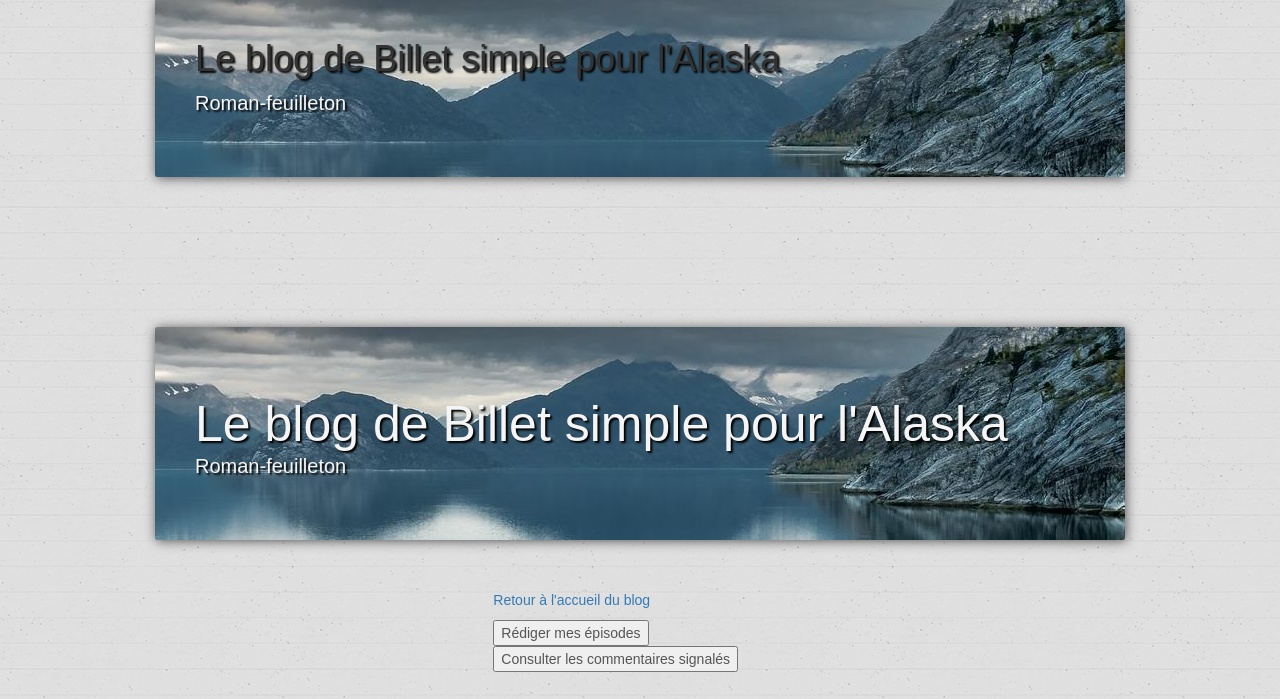
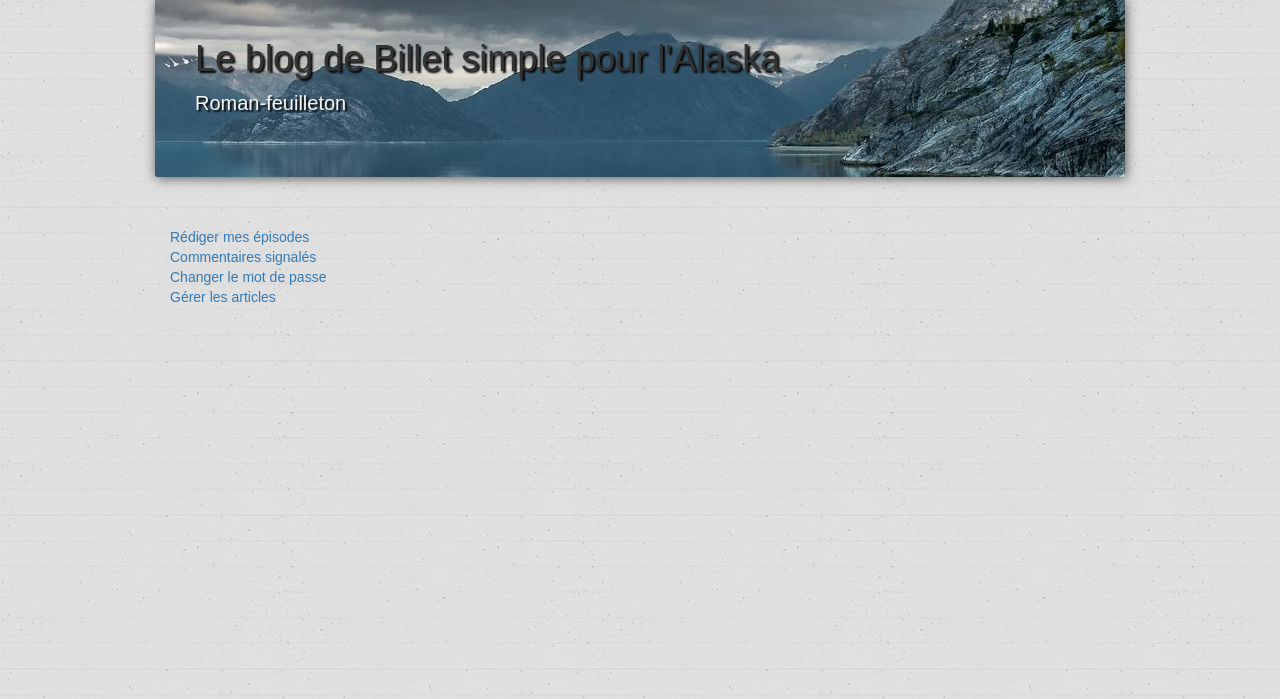
Before and after one commit to eliselayes/writer-blog, a PHP site: template view/backend/mainBackendView.php in a window 1280 px wide. Shown: the part 101-800 px from the top of the page. Run offline with PHP 8.4, Linux system fonts and the light colour scheme; the template is opened without the code that fills it, so the values that code supplies are empty; some web fonts are replaced.

Commit message:
formatted and links to edit view and changePW view added

```diff
--- a/view/backend/mainBackendView.php
+++ b/view/backend/mainBackendView.php
@@ -2,24 +2,19 @@
 
 <?php ob_start(); ?>
 <div class="container">
+
     <div class="row">
-
-        <div class="col-sm-12 blog-header">
-            <h1 class="blog-title">Le blog de Billet simple pour l'Alaska</h1>
-            <p class="lead blog-description">Roman-feuilleton</p>
-        </div>
-    </div>
-    <div class="row">
-        <div class="col-sm-5 col-sm-offset-4">
-            <p><a href="index.php">Retour à l'accueil du blog</a></p>
-
-            <form class="log" action="index.php?action=sendText" method="post">
-                <input type="submit" value="Rédiger mes épisodes" />
-            </form>
-            <form class="report" action="index.php?action=seeReports" method="post">
-                <input type="submit" value="Consulter les commentaires signalés" />
-            </form>
-
+        <div class="col-sm-12" id="mainBackend">
+            <div id="selectFlex">
+                <div>
+                    <div class="select select1"><a href="index.php?action=sendText">Rédiger mes épisodes</a></div>
+                    <div class="select select2"><a href="index.php?action=seeReports">Commentaires signalés</a></div>
+                </div>
+                <div>
+                    <div class="select select3"><a href="index.php?action=changePW">Changer le mot de passe</a></div>
+                    <div class="select select4"><a href="index.php?action=editText">Gérer les articles</a></div>
+                </div>
+            </div>
         </div>
     </div>
 </div>
```
